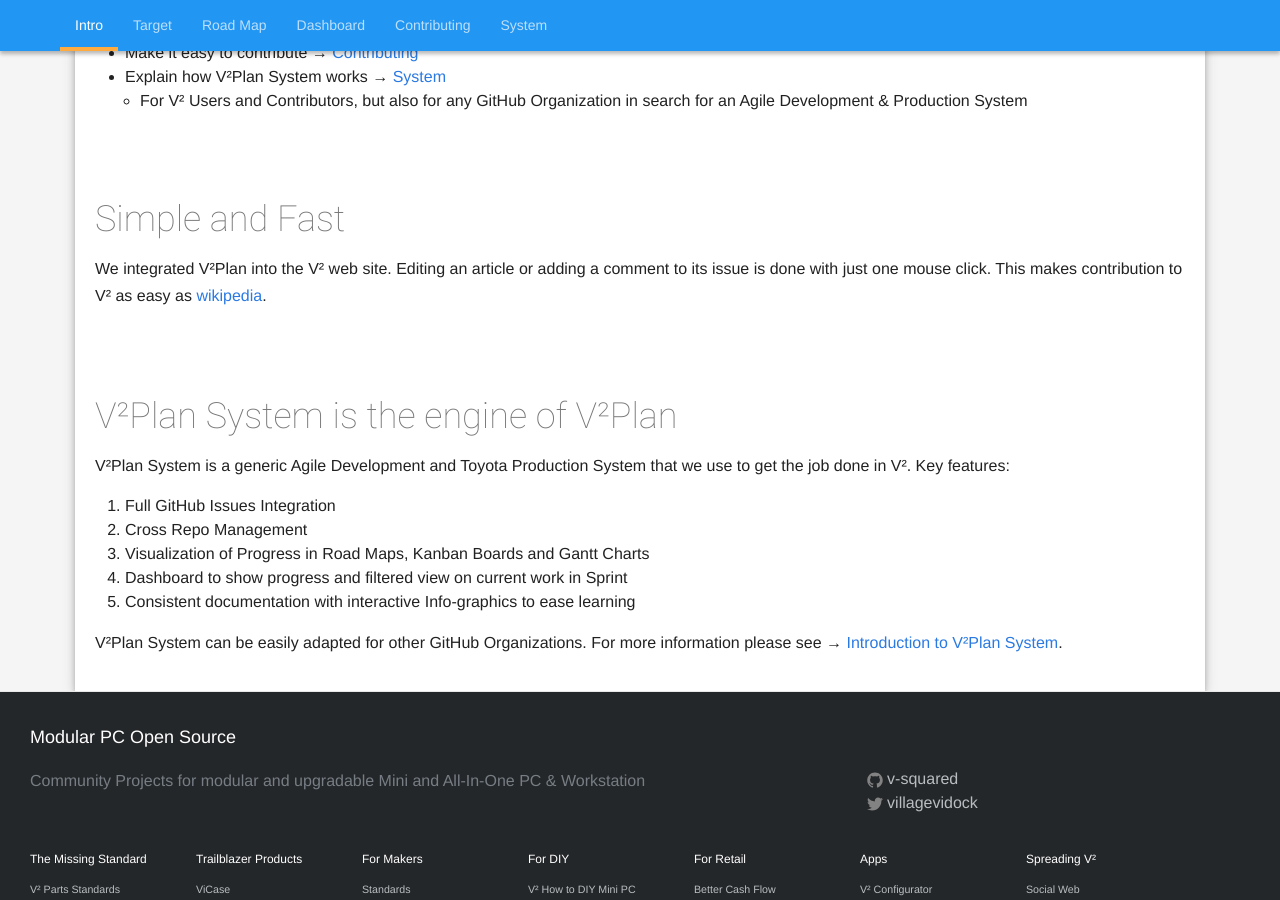
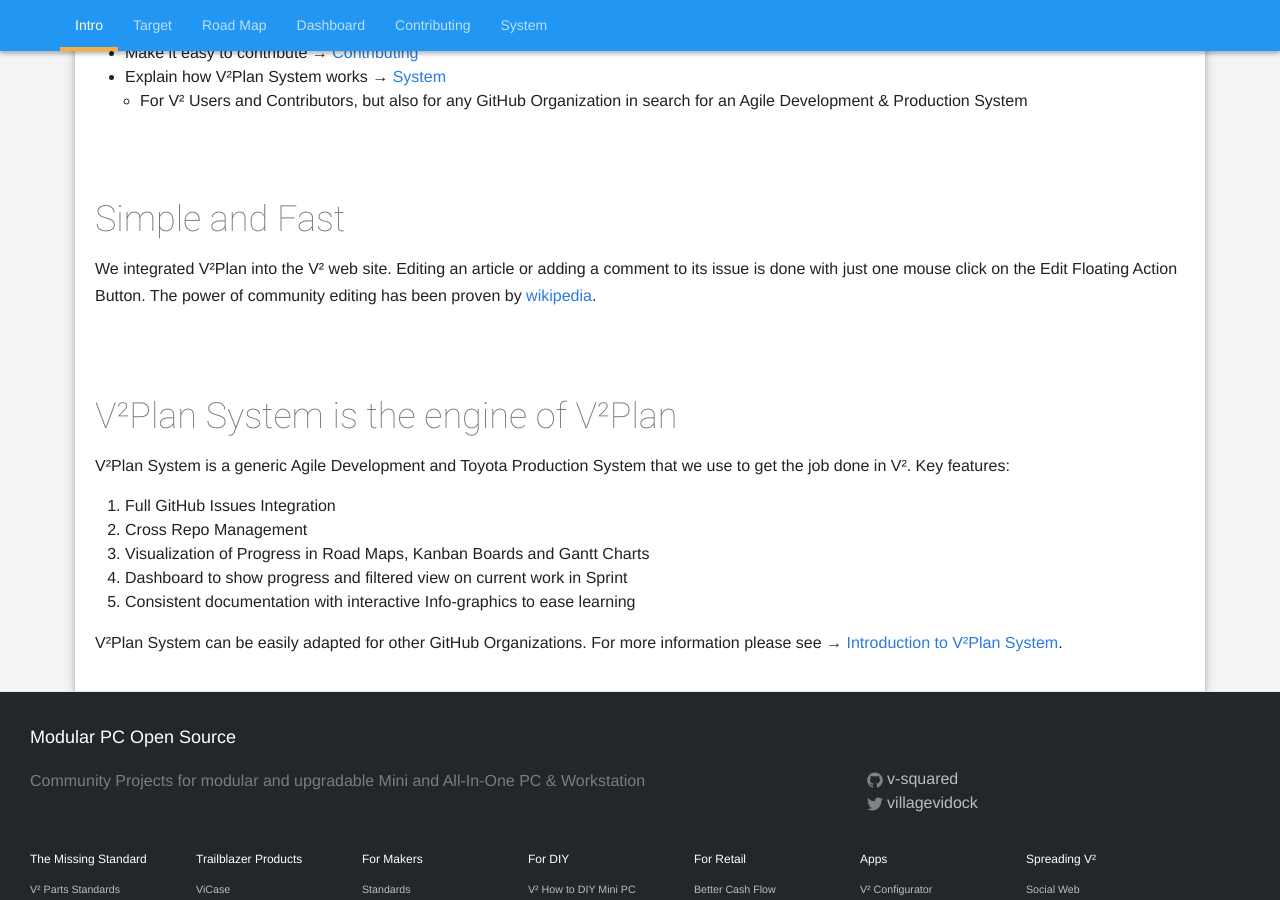
Before and after one commit to V-Squared/v2-Plan, a Jekyll site: the page built from index.md, in a window 1280 px wide and 900 px high, scrolled down 706 px. Built offline with Jekyll 4.4.1, drawn with Linux system fonts in a browser that asks for light colours.

Commit message:
Improved writing "Simple and Fast"

```diff
--- a/index.md
+++ b/index.md
@@ -18,7 +18,7 @@ issueNo: 91
 
 
 # Simple and Fast <a name="simple"></a>
-We integrated V²Plan into the V² web site. Editing an article or adding a comment to its issue is done with just one mouse click. This makes contribution to V² as easy as [wikipedia](https://www.wikipedia.org/).
+We integrated V²Plan into the V² web site. Editing an article or adding a comment to its issue is done with just one mouse click on the Edit Floating Action Button. The power of community editing has been proven by  [wikipedia](https://www.wikipedia.org/).
 
 
 # V²Plan System is the engine of V²Plan <a name="engine"></a>
```
